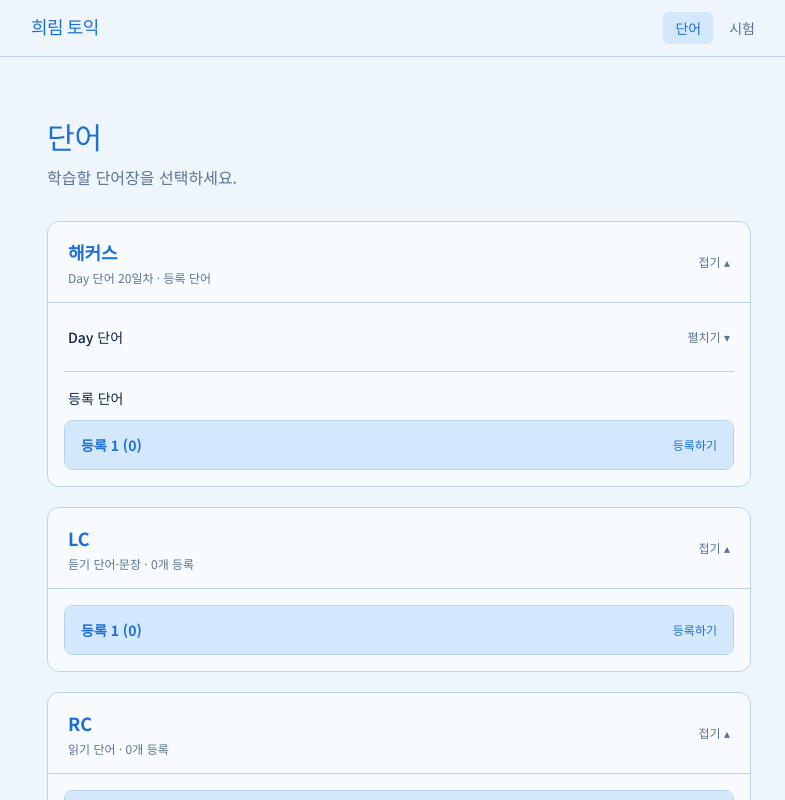
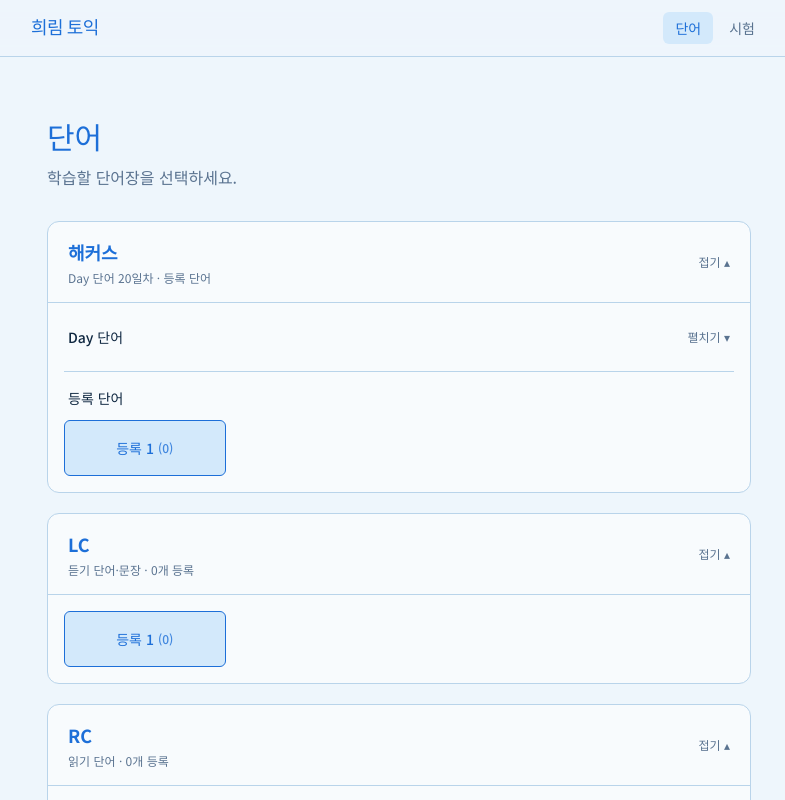
Before and after one commit to yjhpine/gmlfla.ToeicWord, a Next.js app: page /words in a window 1280 px wide. Shown: the top 800 px of the page, without its empty margins (241-1026 px from the left). Built offline with nearby package versions, Linux system fonts and the light colour scheme.

Commit message:
Open registered blocks directly in study cards

```diff
--- a/src/components/RegisteredBlockPanel.tsx
+++ /dev/null
@@ -1,88 +0,0 @@
-import { useId, useState } from "react";
-import { RegisteredEntryForm, type EntryFields, type FormMode } from "./RegisteredEntryForm";
-import { editRegisteredWord, type RegisteredBlock, type RegisteredWord } from "@/lib/registered";
-
-function RegisteredEntryRow({ blockId, entry }: { blockId: string; entry: RegisteredWord }) {
-  const [original, setOriginal] = useState<RegisteredWord | null>(null);
-
-  function save(fields: EntryFields) {
-    if (!original) return;
-    const result = editRegisteredWord(blockId, original, fields);
-    if (!result.ok) return result.error;
-    setOriginal(null);
-  }
-
-  return (
-    <li className="px-4 py-3">
-      {original ? (
-        <RegisteredEntryForm
-          kind={original.isSentence ? "sentence" : "word"}
-          original={original}
-          submitLabel="수정 저장"
-          onSave={save}
-          onCancel={() => setOriginal(null)}
-        />
-      ) : (
-        <div className="flex items-start justify-between gap-3">
-          <div className="min-w-0 whitespace-pre-line wrap-anywhere">
-            <p lang="en" className="font-semibold text-[var(--fg)]">{entry.word}</p>
-            <p className="mt-1 text-sm text-[var(--muted)]">{entry.meaning}</p>
-            {entry.example && <p lang="en" className="mt-1 text-sm text-[var(--muted)]">{entry.example}</p>}
-          </div>
-          <button type="button" aria-label={`${entry.word} 수정`} onClick={() => setOriginal(entry)}
-            className="shrink-0 rounded-md border border-[var(--line)] bg-white px-3 py-2 text-sm font-medium text-[var(--accent)] hover:bg-[var(--accent-soft)]">
-            수정
-          </button>
-        </div>
-      )}
-    </li>
-  );
-}
-
-type Props = {
-  block: RegisteredBlock;
-  expanded: boolean;
-  onToggle: () => void;
-  onOpen: (kind?: FormMode) => void;
-};
-
-export function RegisteredBlockPanel({ block, expanded, onToggle, onOpen }: Props) {
-  const id = useId();
-  const empty = block.words.length === 0;
-  const actionStyle = "rounded-md border border-[var(--line)] bg-white px-3 py-2 text-sm text-[var(--fg)] hover:border-[var(--accent)]";
-
-  return (
-    <div className="overflow-hidden rounded-lg border border-[var(--line)] bg-white">
-      <button
-        type="button"
-        aria-expanded={empty ? undefined : expanded}
-        aria-controls={expanded && !empty ? id : undefined}
-        onClick={empty ? () => onOpen() : onToggle}
-        className="flex min-h-12 w-full items-center justify-between gap-2 bg-[var(--accent-soft)] px-4 py-3 text-left text-sm font-semibold text-[var(--accent)]"
-      >
-        <span className="min-w-0 wrap-anywhere">{block.name} ({block.words.length})</span>
-        <span className="shrink-0 text-xs font-medium">{empty ? "등록하기" : expanded ? "접기 ▴" : "펼치기 ▾"}</span>
-      </button>
-      {!empty && expanded && (
-        <div id={id}>
-          <div className="flex flex-wrap gap-2 border-y border-[var(--line)] px-4 py-3">
-            <button type="button" onClick={() => onOpen()} className={actionStyle}>카드 학습</button>
-            {block.category === "LC" && (
-              <button type="button" onClick={() => onOpen("sentence")} className={actionStyle}>문장 등록</button>
-            )}
-            <button type="button" onClick={() => onOpen("word")} className={actionStyle}>단어 등록</button>
-          </div>
-          <ul aria-label={`${block.name} 등록 목록`} className="divide-y divide-[var(--line)]">
-            {block.words.map((entry) => (
-              <RegisteredEntryRow
-                key={JSON.stringify([entry.registeredAt, Boolean(entry.isSentence), entry.word])}
-                blockId={block.id}
-                entry={entry}
-              />
-            ))}
-          </ul>
-        </div>
-      )}
-    </div>
-  );
-}
--- a/src/components/WordRegister.tsx
+++ b/src/components/WordRegister.tsx
@@ -19,22 +19,18 @@ import {
 
 type Props = {
   blockId: string;
-  initialKind?: FormMode;
   onBack: () => void;
   onBlockChange?: (blockId: string) => void;
 };
 
 type RegistrationForm = {
   kind: FormMode;
-  fromList?: boolean;
   editing?: { blockId: string; original: RegisteredWord };
 };
 
-export function WordRegister({ blockId, initialKind, onBack, onBlockChange }: Props) {
+export function WordRegister({ blockId, onBack, onBlockChange }: Props) {
   const [ready, setReady] = useState(false);
-  const [form, setForm] = useState<RegistrationForm | null>(
-    initialKind ? { kind: initialKind, fromList: true } : null,
-  );
+  const [form, setForm] = useState<RegistrationForm | null>(null);
   const [okMessage, setOkMessage] = useState<string | null>(null);
   const [block, setBlock] = useState<RegisteredBlock | null>(null);
   const [nameDraft, setNameDraft] = useState("");
@@ -119,11 +115,6 @@ export function WordRegister({ blockId, initialKind, onBack, onBlockChange }: Pr
     }
 
     const result = registerWord({ ...input, isSentence: isSentenceForm }, block.id);
-    if (form?.fromList) {
-      onBlockChange?.(result.blockId);
-      onBack();
-      return;
-    }
     const nextBlock = result.blocks.find((b) => b.id === result.blockId) ?? null;
     setBlock(nextBlock);
     setNameDraft(nextBlock?.name ?? "");
@@ -165,16 +156,15 @@ export function WordRegister({ blockId, initialKind, onBack, onBlockChange }: Pr
   }
 
   if (form) {
-    const backToList = form.fromList || total === 0;
     return (
       <div className="mx-auto flex w-full max-w-3xl flex-1 flex-col px-4 py-6 animate-[fade-up_280ms_ease-out]">
         <div className="flex items-center justify-between gap-3 text-sm text-[var(--muted)]">
           <button
             type="button"
-            onClick={backToList ? onBack : closeForm}
+            onClick={total === 0 ? onBack : closeForm}
             className="rounded-md px-2 py-1 transition hover:bg-[var(--accent-soft)] hover:text-[var(--accent)]"
           >
-            {backToList ? "← 블록 목록" : "← 학습으로"}
+            {total === 0 ? "← 블록 목록" : "← 학습으로"}
           </button>
           <span>
             {blockLabel} · {total}/{WORDS_PER_BLOCK}
--- a/src/components/WordsStudy.tsx
+++ b/src/components/WordsStudy.tsx
@@ -4,8 +4,6 @@ import { useEffect, useMemo, useState, type ReactNode } from "react";
 import { ExampleWithUnderline } from "@/components/ExampleWithUnderline";
 import { SpeakButton } from "@/components/SpeakButton";
 import { WordRegister } from "@/components/WordRegister";
-import { RegisteredBlockPanel } from "@/components/RegisteredBlockPanel";
-import type { FormMode } from "@/components/RegisteredEntryForm";
 import {
   REGISTERED_EVENT,
   WORDS_PER_BLOCK,
@@ -80,7 +78,6 @@ export function WordsStudy({ books }: Props) {
   const [index, setIndex] = useState(0);
   const [blocks, setBlocks] = useState<RegisteredBlock[]>([]);
   const [activeBlockId, setActiveBlockId] = useState<string | null>(null);
-  const [initialKind, setInitialKind] = useState<FormMode>();
   const [expanded, setExpanded] = useState({ hackers: true, LC: true, RC: true });
   const [daysOpen, setDaysOpen] = useState(false);
 
@@ -114,9 +111,8 @@ export function WordsStudy({ books }: Props) {
     setPhase("study");
   }
 
-  function openRegister(blockId: string, kind?: FormMode) {
+  function openRegister(blockId: string) {
     setActiveBlockId(blockId);
-    setInitialKind(kind);
     setPhase("register");
   }
 
@@ -139,7 +135,6 @@ export function WordsStudy({ books }: Props) {
     return (
       <WordRegister
         blockId={activeBlockId}
-        initialKind={initialKind}
         onBlockChange={setActiveBlockId}
         onBack={() => {
           setBlocks(loadRegisteredBlocks());
@@ -218,15 +213,18 @@ export function WordsStudy({ books }: Props) {
 
   function renderBlocks(items: RegisteredBlock[]) {
     return (
-      <ul className="space-y-2">
+      <ul className="grid grid-cols-2 gap-2 sm:grid-cols-4">
         {items.map((block) => (
           <li key={block.id}>
-            <RegisteredBlockPanel
-              block={block}
-              expanded={activeBlockId === block.id}
-              onToggle={() => setActiveBlockId((id) => id === block.id ? null : block.id)}
-              onOpen={(kind) => openRegister(block.id, kind)}
-            />
+            <button
+              type="button"
+              onClick={() => openRegister(block.id)}
+              title={`${block.name} · ${block.words.length}/${WORDS_PER_BLOCK}`}
+              className="flex min-h-14 w-full items-center justify-center rounded-md border border-[var(--accent)] bg-[var(--accent-soft)] px-3 py-2 text-sm font-medium text-[var(--accent)] transition hover:bg-[var(--accent)] hover:text-white"
+            >
+              <span className="truncate">{block.name}</span>
+              <span className="ml-1 shrink-0 text-xs opacity-80">({block.words.length})</span>
+            </button>
           </li>
         ))}
       </ul>
@@ -311,7 +309,7 @@ export function WordsStudy({ books }: Props) {
       </div>
 
       <p className="mt-10 text-sm leading-relaxed text-[var(--muted)]">
-        등록 블록을 펼치면 각 항목을 수정하거나 카드로 학습할 수 있습니다.
+        등록 블록을 누르면 학습 카드가 열립니다. 카드에서 단어나 문장을 수정할 수 있습니다.
         <br />
         블럭 이름을 바꿀 수 있고, {WORDS_PER_BLOCK}개가 차면 같은 그룹에 새
         블럭이 생깁니다.
```
Also changed, not shown: 1 other file (tests, documents, lock files or other folders).
